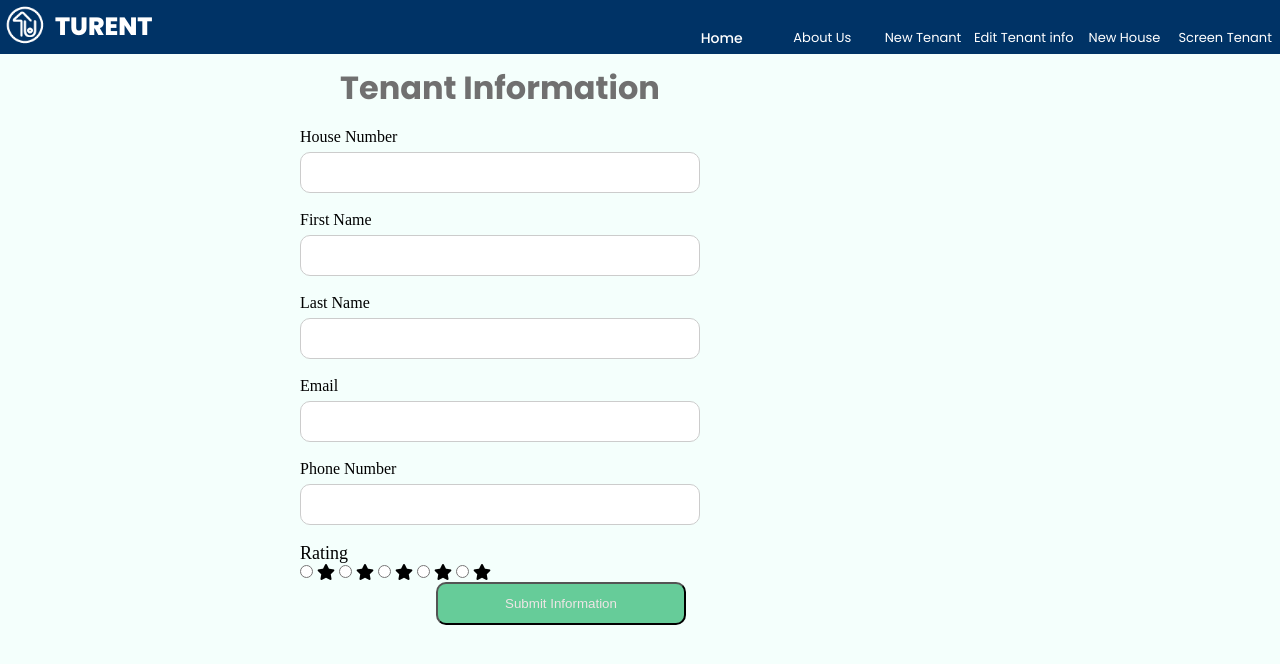
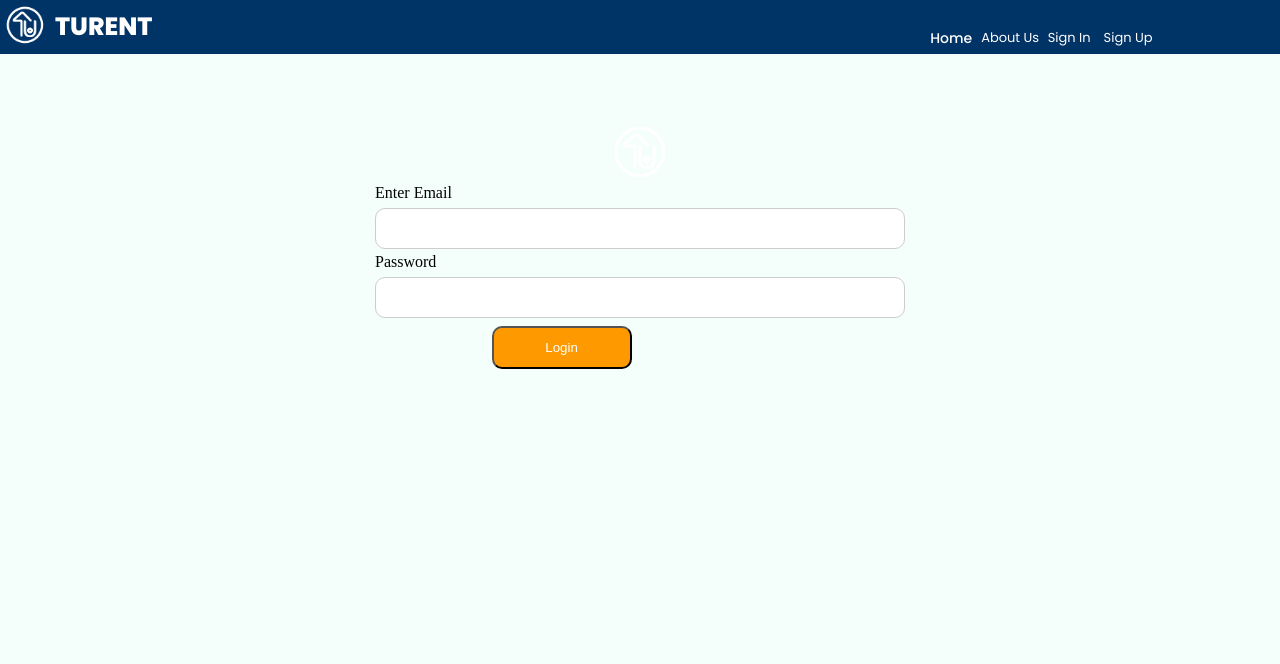
Before and after one commit to Laban254/TuRent_community, a Flask app: page / in a window 1280 px wide. Shown: the top 664 px of the page. Run offline with Flask 2, Linux system fonts and the light colour scheme.

Commit message:
added login.html template with the css

```diff
--- a/app/static/css/home.css
+++ b/app/static/css/home.css
@@ -67,3 +67,39 @@
     font-size: 14px;
   }
   */
+
+  /*login */
+
+  form.login {
+    margin-top: 70px;
+    margin-left: 375px;
+    margin-right: 375px;
+}
+
+.login_logo {
+    text-align: center;
+    justify-content: center;
+}
+
+
+input.login_email[type="email"],
+input.login_password[type="password"] {
+    width: 100%;
+    padding: 12px;
+    border-radius: 10px;
+    border: 1px solid #ccc;
+    box-sizing: border-box;
+    margin-top: 6px;
+    margin-bottom: 4px;
+
+}
+
+input.login_submit[type="submit"] {
+    border-radius: 10px;
+    width: 140px;
+    margin-left: 22%;
+    padding: 12px 20px;
+    background-color: #FF9900;
+    color: white;
+    margin-top: 4px;
+}
--- a/app/templates/home_base.html
+++ b/app/templates/home_base.html
@@ -6,7 +6,7 @@
     <meta name="viewport" content="width=device-width, initial-scale=1.0">
     <title>{% block title %}{{ title }}{% endblock %}</title>
     <link rel="stylesheet" href="././static/css/base.css">
-    <link rel="stylesheet" href="././static/css/tenant_base.css">
+    <link rel="stylesheet" href="././static/css/home.css">
     <link rel="stylesheet" href="https://cdnjs.cloudflare.com/ajax/libs/font-awesome/5.15.3/css/all.min.css">
 </head>
 <body>
--- a/app/templates/login.html
+++ b/app/templates/login.html
@@ -2,18 +2,18 @@
 
 {% block content%}
 <body>
-    <form>
-        <div class="heading">
-            <img src="logo1.png" alt="Avatar" class="logo">
+    <form class="login">
+        <div class="login_logo">
+            <img src="././static/img/logo.png" alt="Avatar" class="logo">
         </div>
         <div>
         <label for="email">Enter Email</label><br>
-        <input type="email" id="email" name="email" required><br>
+        <input type="email" id="email" class="login_email" name="email" required><br>
 
         <label for="password">Password</label><br>
-        <input type="password" id="password" name="password" required><br>
+        <input type="password" id="password"  class="login_password" name="password" required><br>
 
-        <input type="submit" value="Login">
+        <input type="submit" class="login_submit" value="Login">
         </div>
     </form>
 </body
--- a/app/views.py
+++ b/app/views.py
@@ -32,7 +32,7 @@ def load_user(user_id):
 
 @app.route("/")
 def turent_home():
-    return render_template("tenant_information.html")
+    return render_template("login.html")
 
 # ...
 
```
